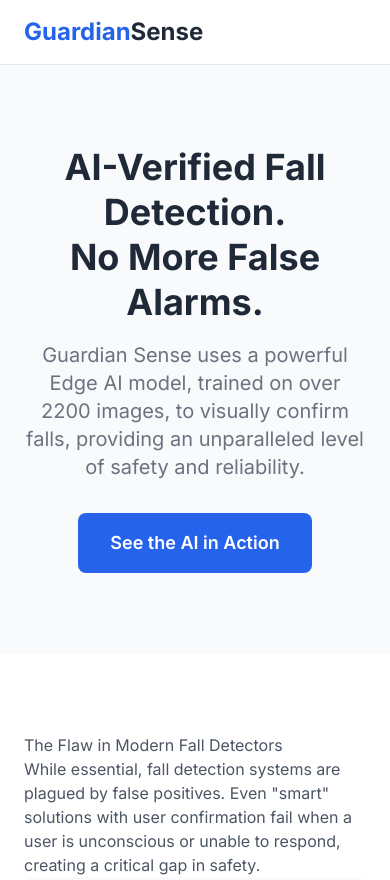
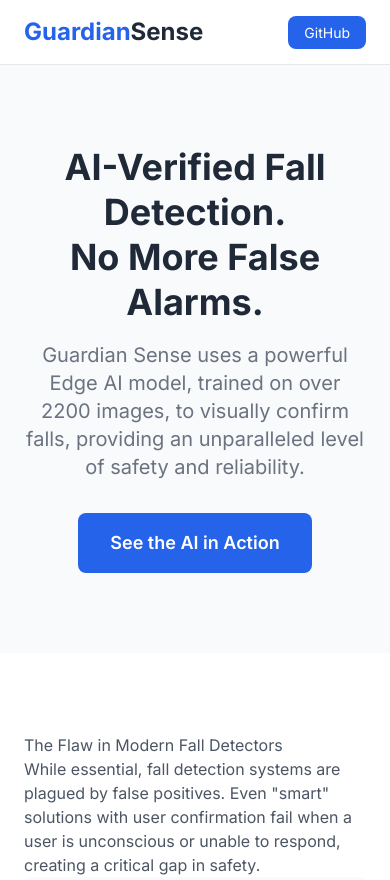
Before and after one commit to dearabhin/Guardian-Sense, a plain HTML site: page index.html in a window 390 px wide. Shown: the top 880 px of the page. Drawn offline with nearby package versions, Linux system fonts and the light colour scheme.

Commit message:
mobile responsive

```diff
--- a/index.html
+++ b/index.html
@@ -37,6 +37,10 @@
                 <a href="#demo" class="hover:text-blue-600">Demo & Data</a>
                 <a href="#tech" class="hover:text-blue-600">Tech Stack</a>
                 <a href="https://github.com/dearabhin/Guardian-Sense" target="_blank" class="bg-blue-600 text-white px-4 py-2 rounded-lg hover:bg-blue-700 transition duration-300">View on GitHub</a>
+            </div>
+            <!-- Mobile GitHub Button -->
+            <div class="md:hidden">
+                <a href="https://github.com/dearabhin/Guardian-Sense" target="_blank" class="bg-blue-600 text-white px-4 py-2 rounded-lg hover:bg-blue-700 transition duration-300 text-sm">GitHub</a>
             </div>
         </nav>
     </header>
```
